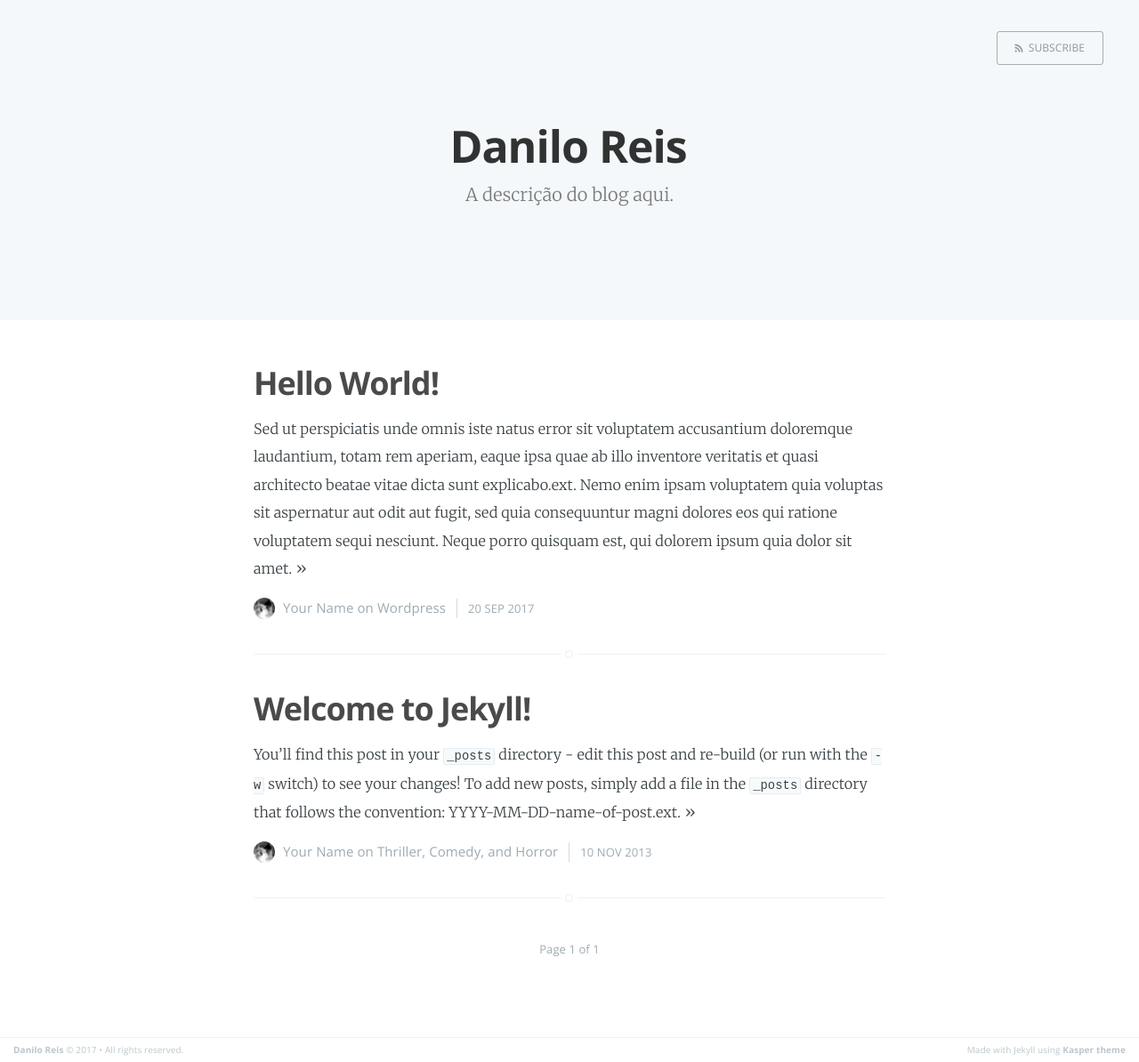
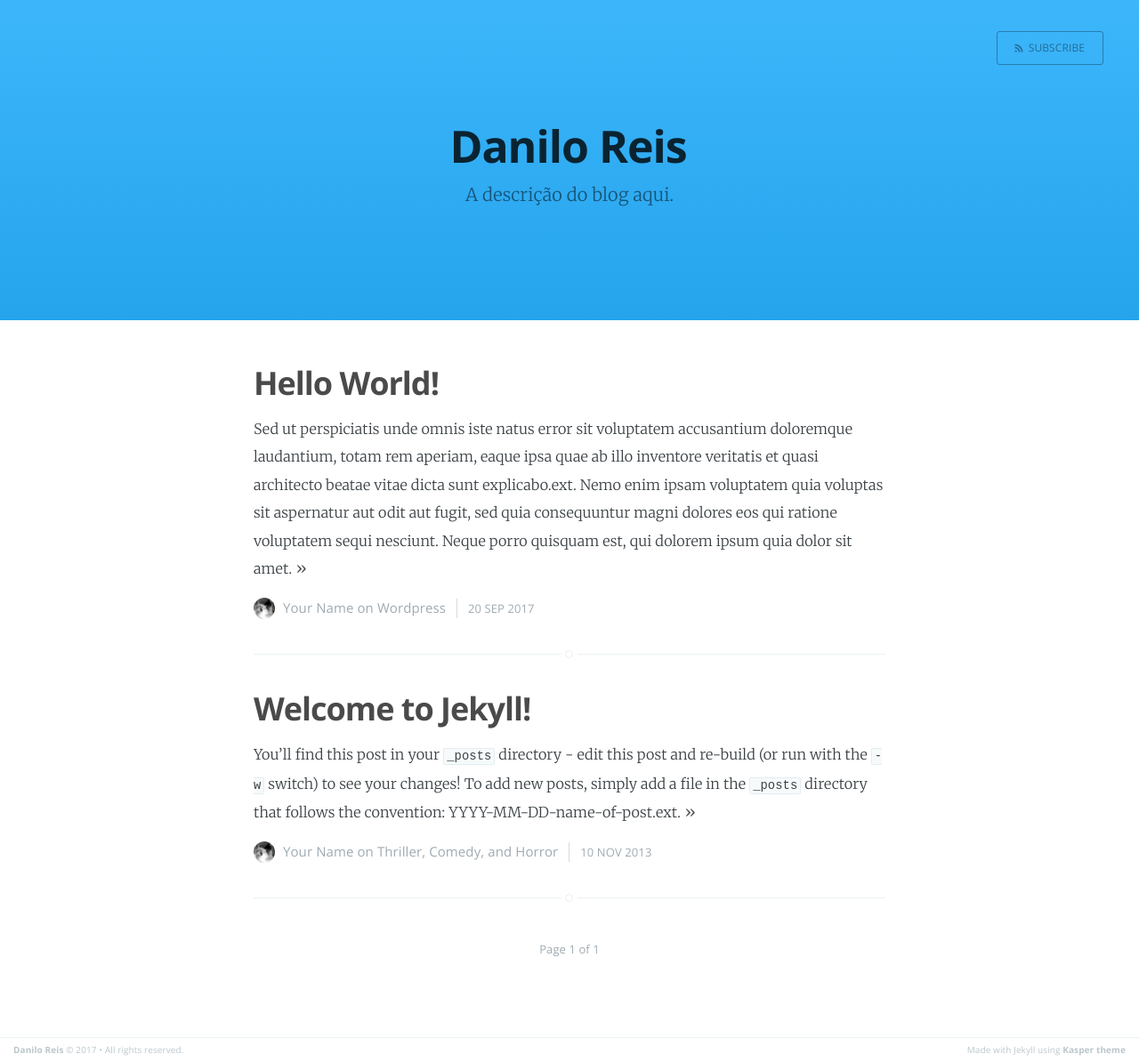
Before and after one commit to idaniloreis/idaniloreis.github.io, a Jekyll site: the page built from index.html, in a window 1280 px wide. Shown: the whole page at 89% size. Built offline with Jekyll 4.4.1, drawn with Linux system fonts in a browser that asks for light colours; the list of posts is cut into pages by our own code.

Commit message:
Mudando estilizacao header

```diff
--- a/assets/css/screen.css
+++ b/assets/css/screen.css
@@ -682,7 +682,9 @@ margin on the iframe, cause it breaks stuff. */
 .no-cover.main-header {
     min-height: 160px;
     max-height: 40%;
-    background: #f5f8fa;
+    background: #25A4EC;
+    background-image: linear-gradient(to bottom, #3DB6FB, #25A4EC);
+
 }
 
 .no-cover .page-title {
```
